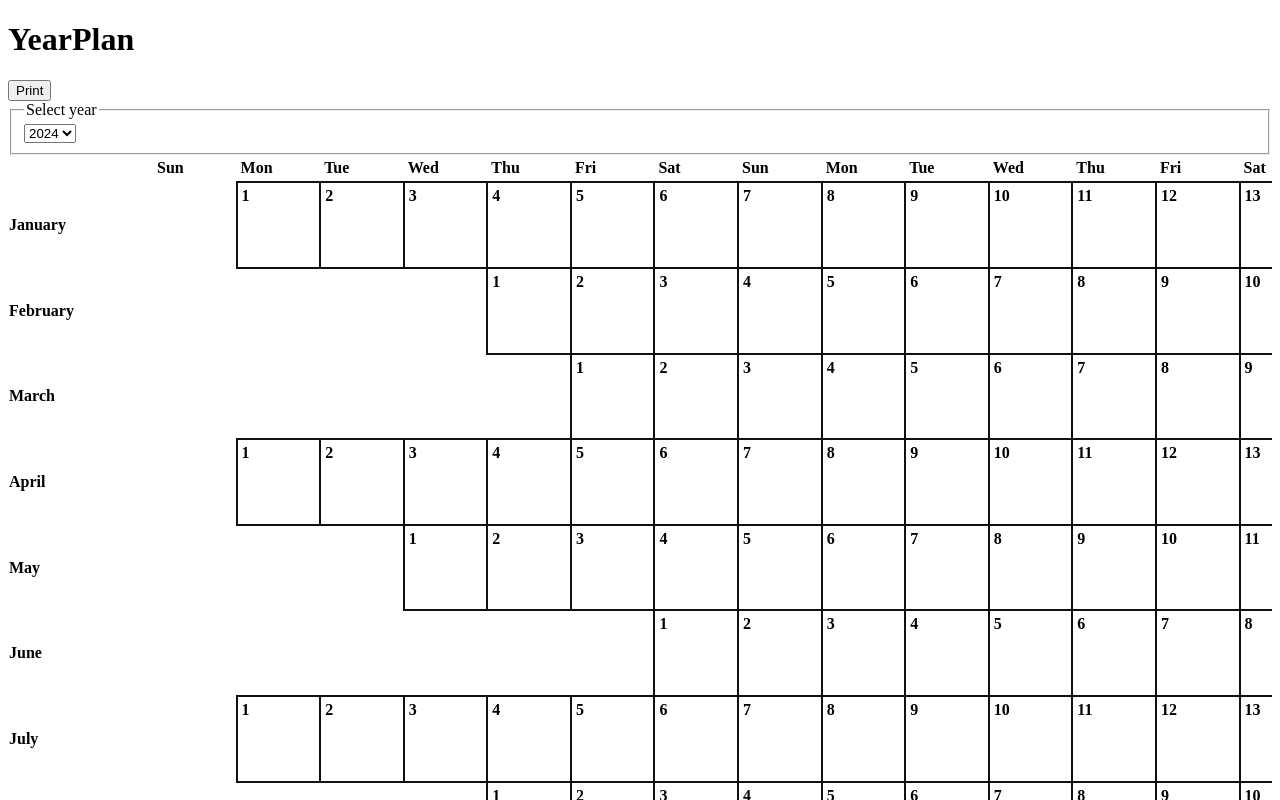
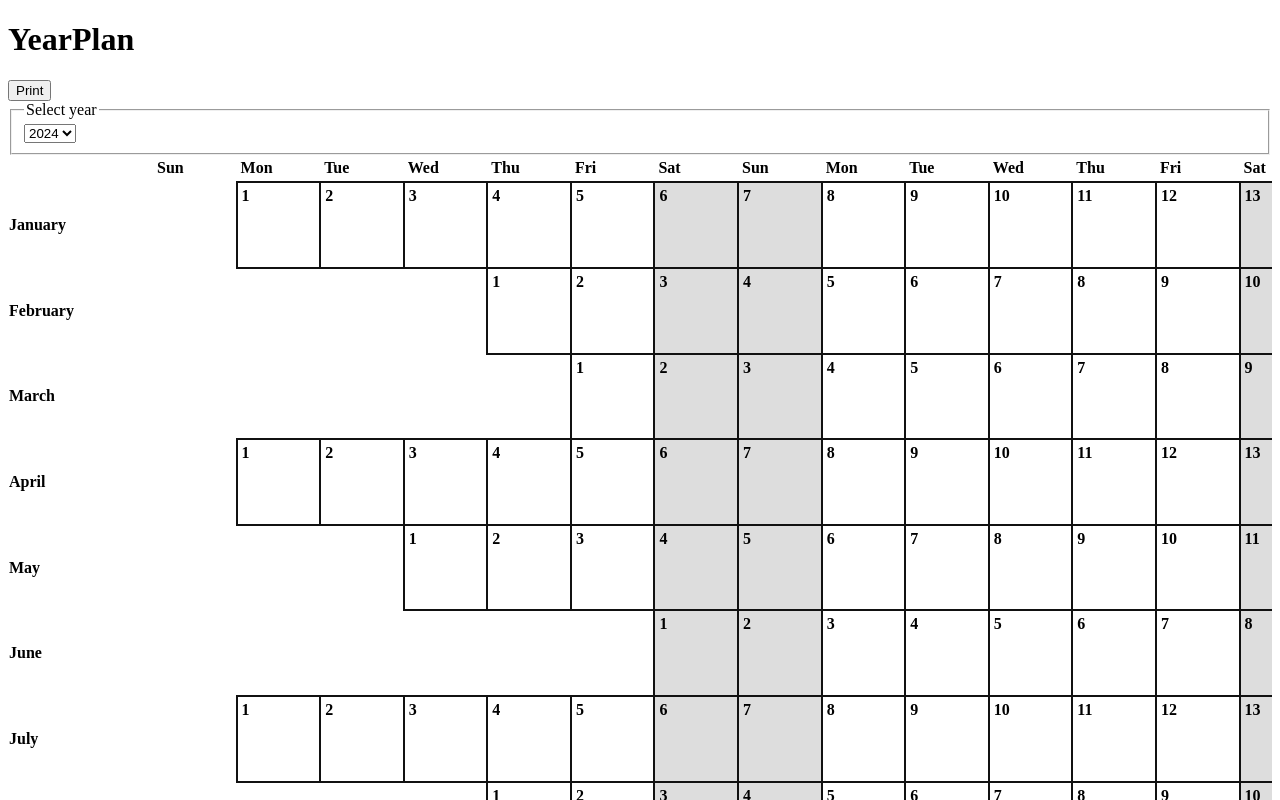
Before and after one commit to legendarydrew/yearplan, an Angular app: page / in a window 1280 px wide. Shown: the top 800 px of the page. Built offline with nearby package versions, Linux system fonts and the light colour scheme.

Commit message:
feat: weekends are highlighted in the calendar.

```diff
--- a/src/app/components/calendar/calendar.component.css
+++ b/src/app/components/calendar/calendar.component.css
@@ -70,3 +70,8 @@ td.day:not(:empty) {
   font-weight: bold;
   font-size: 1em;
 }
+
+/* Highlighting. */
+.day.is-weekend {
+  background: #DDD;
+}
--- a/src/app/components/calendar/calendar.component.html
+++ b/src/app/components/calendar/calendar.component.html
@@ -15,7 +15,7 @@
         <tr>
           <th class="month-name" scope="row">{{ month.name }}</th>
           @for (day of month.days; track day) {
-            <td class="day" [class.event-day]="day.hasEvent">
+            <td class="day" [class.event-day]="day.hasEvent" [class.is-weekend]="day.date && isWeekend($index)">
               @if (day.date) {
                 <span class="day-number">{{ day.date }}</span>
               }
--- a/src/app/components/calendar/calendar.component.ts
+++ b/src/app/components/calendar/calendar.component.ts
@@ -48,4 +48,7 @@ export class CalendarComponent implements OnInit {
     this.weekdaySpots = Array(spotCount);
   }
 
+  isWeekend(dayIndex: number): boolean {
+    return [0, 6].includes(dayIndex % 7);
+  }
 }
```
